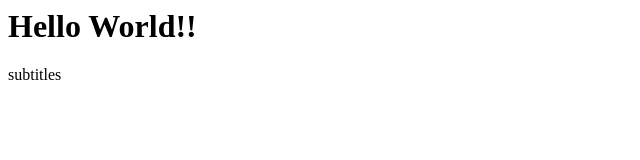
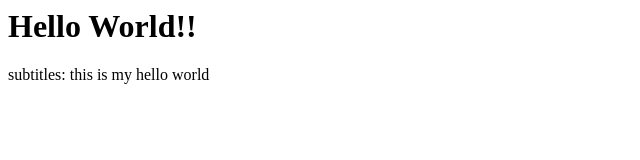
Before and after one commit to luciano-prog/clase2git, a plain HTML site: page index.html in a window 1280 px wide. Shown: the whole page, without its empty margins (0-640 px from the left). Drawn offline with Linux system fonts and the light colour scheme.

Commit message:
correccion de index

```diff
--- a/index.html
+++ b/index.html
@@ -1,4 +1,4 @@
 <html>
 	<h1>Hello World!!</h1>
-	<span>subtitles</span>
+	<span>subtitles: this is my hello world   </span>
 </html>
```
